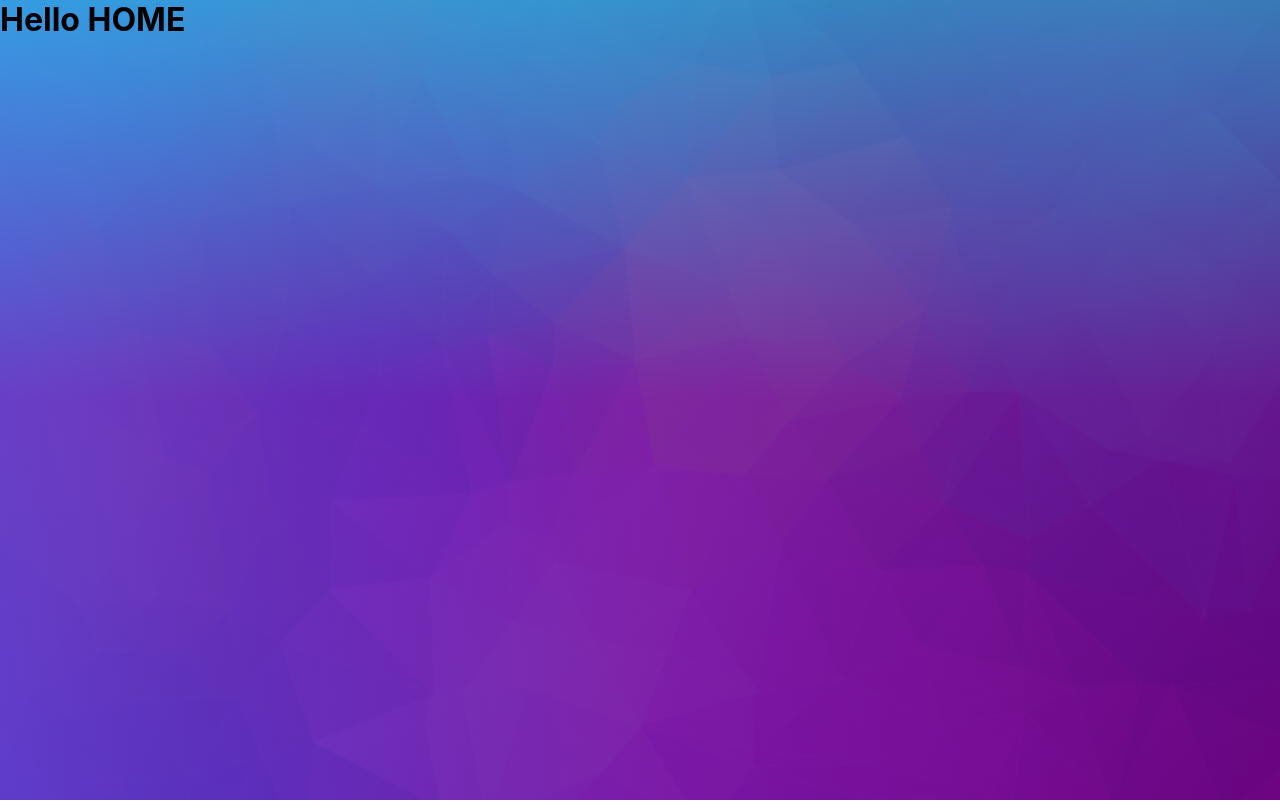
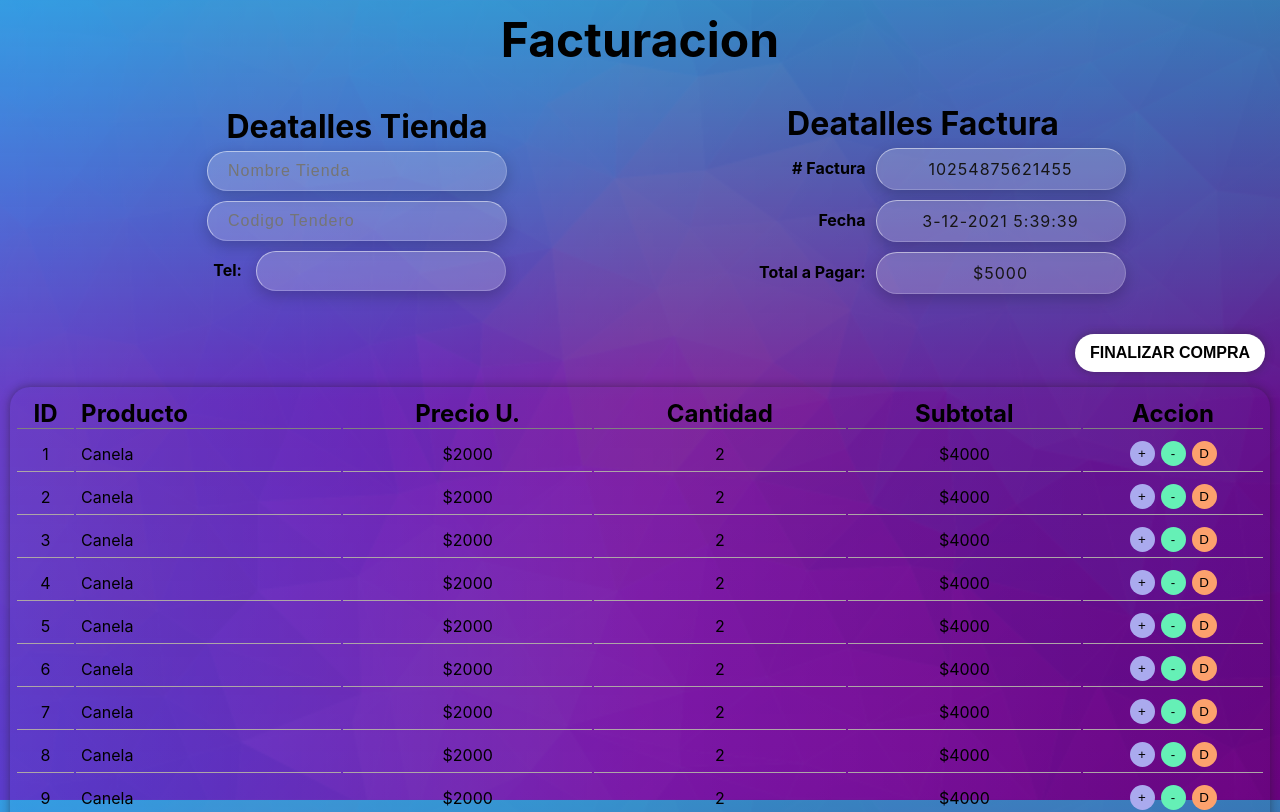
Before and after one commit to camipony/PROVO, a React (Create React App) app: page / in a window 1280 px wide. Shown: the top 812 px of the page. Built offline with nearby package versions, Linux system fonts and the light colour scheme.

Commit message:
Facturacion y Fondo

```diff
--- a/src/App.js
+++ b/src/App.js
@@ -1,10 +1,9 @@
 import './Styles/App.css';
 import Facturacion from './Components/Facturacion'
-import Home from './Components/Home'
 
 function App() {
   return <div className="App">
-      <Home/>
+      <Facturacion/>
     </div>
 }
 
--- a/src/Styles/index.css
+++ b/src/Styles/index.css
@@ -6,9 +6,11 @@
 
 body {
   margin: 0;
-  /*background-image: linear-gradient(0deg, #0084ff3f, #0a358b3a 50%, #10003f3f);
-  background: url('../assets/fondoProvo.png');*/
-  background: linear-gradient(to bottom, rgba(69, 166, 220, 73%), rgba(156, 20, 175, 61%), rgba(164, 7, 171, 53%)), linear-gradient(to right, rgba(0, 133, 255, 90%), rgba(10, 52, 139, 69%), rgba(16, 0, 63, 79%)), url('../assets/fondoProvo.png');
+  /* Fondo De la pantalla */
+  background: linear-gradient(to bottom, rgba(69, 166, 220, 73%), rgba(156, 20, 175, 61%), rgba(164, 7, 171, 53%)),
+              linear-gradient(to right, rgba(0, 133, 255, 90%), rgba(10, 52, 139, 69%), rgba(16, 0, 63, 79%)),
+              url('../assets/fondoProvo.png');
+
   background-repeat: no-repeat;
   background-size: cover;
   background-attachment: fixed;
```
